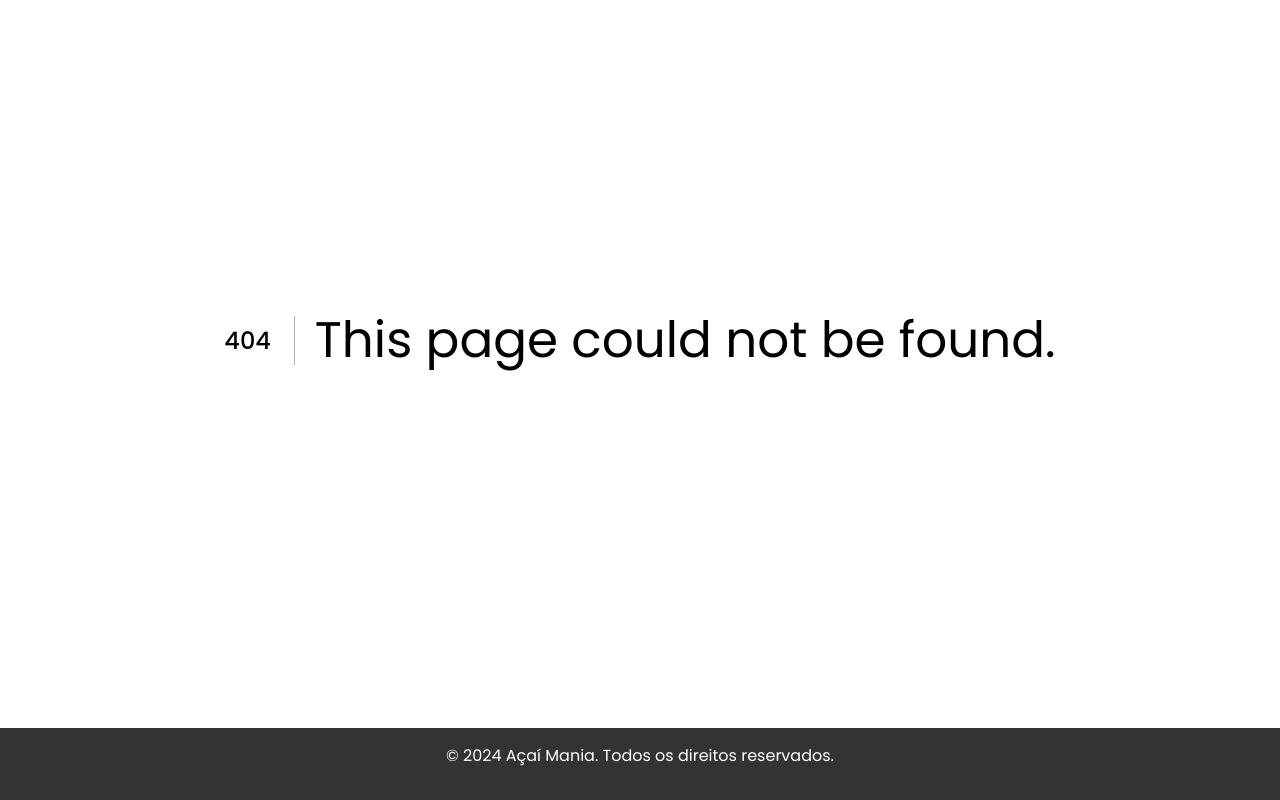
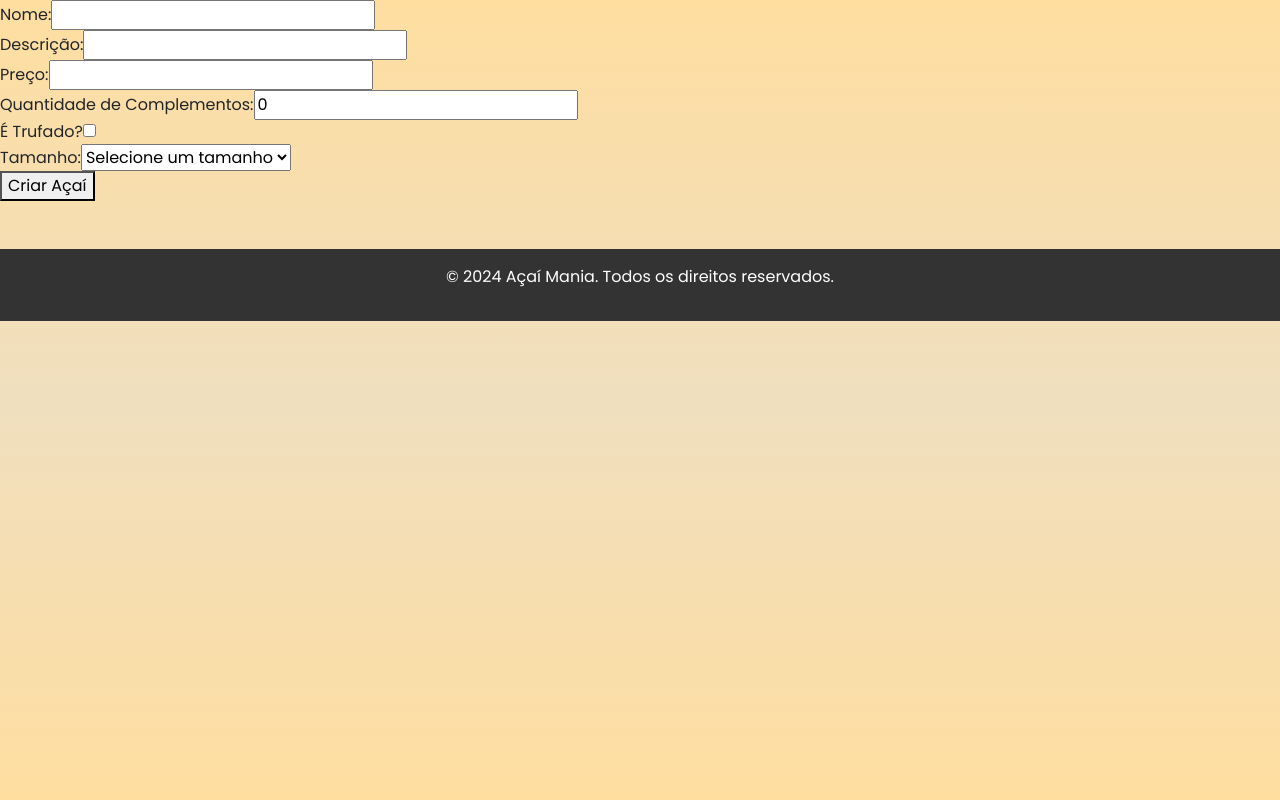
Before and after one commit to alvesfers/alves-acai, a Next.js app: page /create-acai in a window 1280 px wide. Before the commit this address had no page. Built offline with nearby package versions, Linux system fonts and the light colour scheme.

Commit message:
Create page.js

```diff
--- /dev/null
+++ b/src/app/create-acai/page.js
@@ -0,0 +1,115 @@
+// src/app/create-acai/page.js
+
+"use client"; // Certifique-se de que o componente é um client component
+
+import React, { useState } from 'react';
+
+const CriarAcai = () => {
+    const [nome, setNome] = useState('');
+    const [descricao, setDescricao] = useState('');
+    const [preco, setPreco] = useState('');
+    const [qtdComplemento, setQtdComplemento] = useState(0);
+    const [isTrufado, setIsTrufado] = useState(false);
+    const [tamanho, setTamanho] = useState('');
+
+    const handleSubmit = async (event) => {
+        event.preventDefault(); // Impede o comportamento padrão do formulário
+
+        const novoAcai = {
+            nome: nome,
+            descricao: descricao,
+            preco: parseFloat(preco), // Converte o preço para float
+            qtdComplemento: qtdComplemento,
+            isTrufado: isTrufado,
+            tamanho: tamanho // A variável tamanho agora deve estar definida
+        };
+
+        try {
+            const response = await fetch('http://localhost:8080/acais', {
+                method: 'POST',
+                headers: {
+                    'Content-Type': 'application/json',
+                },
+                body: JSON.stringify(novoAcai),
+            });
+
+            if (!response.ok) {
+                throw new Error('Erro ao criar Açai');
+            }
+
+            const data = await response.json();
+            console.log('Açai criado com sucesso:', data);
+            // Limpa os campos do formulário após o sucesso
+            setNome('');
+            setDescricao('');
+            setPreco('');
+            setQtdComplemento(0);
+            setIsTrufado(false);
+            setTamanho('');
+        } catch (error) {
+            console.error('Erro ao criar Açai:', error);
+        }
+    };
+
+    return (
+        <form onSubmit={handleSubmit}>
+            <div>
+                <label>Nome:</label>
+                <input
+                    type="text"
+                    value={nome}
+                    onChange={(e) => setNome(e.target.value)}
+                    required
+                />
+            </div>
+            <div>
+                <label>Descrição:</label>
+                <input
+                    type="text"
+                    value={descricao}
+                    onChange={(e) => setDescricao(e.target.value)}
+                    required
+                />
+            </div>
+            <div>
+                <label>Preço:</label>
+                <input
+                    type="number"
+                    value={preco}
+                    onChange={(e) => setPreco(e.target.value)}
+                    required
+                />
+            </div>
+            <div>
+                <label>Quantidade de Complementos:</label>
+                <input
+                    type="number"
+                    value={qtdComplemento}
+                    onChange={(e) => setQtdComplemento(e.target.value)}
+                    required
+                />
+            </div>
+            <div>
+                <label>É Trufado?</label>
+                <input
+                    type="checkbox"
+                    checked={isTrufado}
+                    onChange={(e) => setIsTrufado(e.target.checked)}
+                />
+            </div>
+            <div>
+                <label>Tamanho:</label>
+                <select value={tamanho} onChange={(e) => setTamanho(e.target.value)} required>
+                    <option value="">Selecione um tamanho</option>
+                    <option value="Pequeno">Pequeno</option>
+                    <option value="Médio">Médio</option>
+                    <option value="Grande">Grande</option>
+                    <option value="Família">Família</option>
+                </select>
+            </div>
+            <button type="submit">Criar Açaí</button>
+        </form>
+    );
+};
+
+export default CriarAcai;
```
